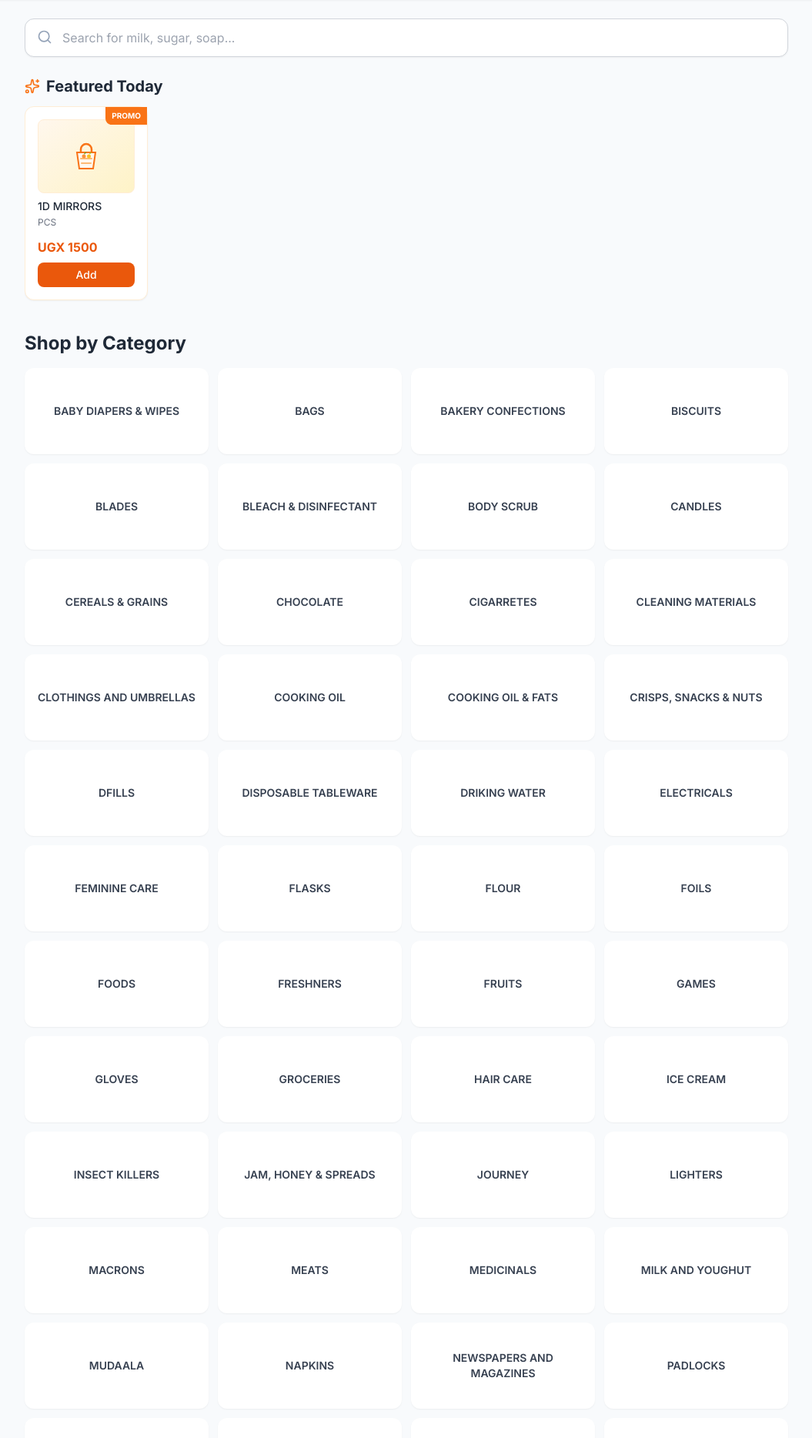
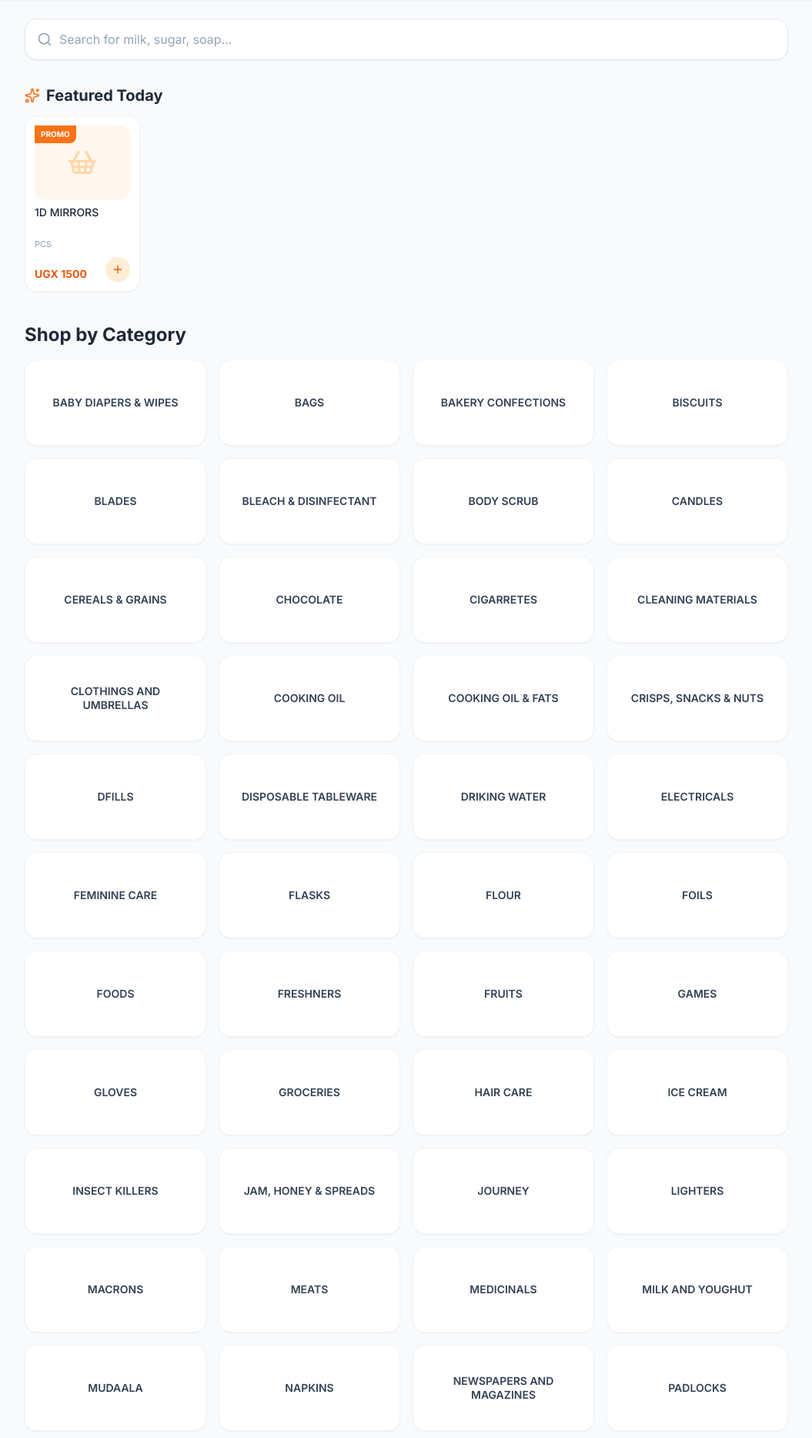
Before and after one commit to AheebwaMike/ggm-store, a Django app: page / in a window 1280 px wide. Shown: the part 52-1920 px from the top of the page at 77% size, without its empty margins (112-1167 px from the left). Run offline with Django 5.2, Linux system fonts and the light colour scheme; data comes from the database, SQL or seed files in the repository; some libraries are stand-ins or nearby versions.

Commit message:
UI Polish: standardize product cards, search bar, and category tiles for a warm feel

```diff
--- a/templates/marketplace/home.html
+++ b/templates/marketplace/home.html
@@ -3,11 +3,13 @@
 {% block title %}Home - GGM Store{% endblock %}
 
 {% block content %}
-<div class="mb-6">
-    <form method="get" action="{% url 'home' %}" class="relative">
+<div class="mb-8">
+    <form method="get" action="{% url 'home' %}" class="relative group">
+        <div class="absolute inset-y-0 left-0 pl-4 flex items-center pointer-events-none">
+            <i data-lucide="search" class="w-5 h-5 text-slate-400 group-focus-within:text-orange-500 transition-colors"></i>
+        </div>
         <input type="text" name="q" value="{{ query }}" placeholder="Search for milk, sugar, soap..."
-               class="w-full border border-gray-300 rounded-xl py-3 px-4 pl-12 focus:outline-none focus:ring-2 focus:ring-orange-500 shadow-sm text-gray-800">
-        <i data-lucide="search" class="w-5 h-5 text-slate-400 absolute left-4 top-3.5"></i>
+               class="w-full bg-white border border-slate-200 rounded-2xl py-3.5 pl-11 pr-4 text-slate-800 shadow-sm focus:outline-none focus:ring-2 focus:ring-orange-500/20 focus:border-orange-500 transition-all placeholder:text-slate-400">
     </form>
 </div>
 
@@ -19,38 +21,40 @@
 
 {% if query %}
     <div class="flex items-center justify-between mb-4">
-        <h1 class="text-xl font-bold text-gray-800">Results for "{{ query }}"</h1>
+        <h1 class="text-xl font-bold text-slate-800">Results for "{{ query }}"</h1>
         <a href="{% url 'home' %}" class="text-sm text-orange-600 hover:underline">Clear search</a>
     </div>
 
     <div class="grid grid-cols-1 md:grid-cols-2 gap-3">
         {% for product in search_results %}
-            <div class="bg-white rounded-lg shadow-sm p-4 flex items-center justify-between">
-                <div class="flex items-center gap-3 w-full">
-                    <div class="w-16 h-16 shrink-0 rounded-lg bg-gradient-to-br from-orange-50 to-amber-100 flex items-center justify-center overflow-hidden border border-orange-100">
+            <div class="bg-white rounded-2xl shadow-sm border border-slate-100 p-3 flex items-center gap-3 active:bg-slate-50 transition-colors">
+                <div class="w-16 h-16 shrink-0 rounded-xl bg-orange-50 flex items-center justify-center overflow-hidden border border-slate-100">
                     {% if product.image %}
                         <img src="{{ product.image.url }}" alt="{{ product.name }}" class="w-full h-full object-cover">
                     {% else %}
-                            {% include "marketplace/_product_image_placeholder.html" with product=product icon_size="h-9 w-9" %}
+                        <i data-lucide="shopping-basket" class="w-8 h-8 text-orange-200"></i>
                     {% endif %}
                 </div>
                 <div class="flex-1 min-w-0 pr-2">
-                        <p class="font-medium text-gray-800 text-sm truncate">{{ product.name }}</p>
-                        <p class="text-xs text-gray-500 mt-0.5">{{ product.unit.name|default:"PCS" }}</p>
+                    <p class="font-medium text-slate-800 text-sm truncate">{{ product.name }}</p>
+                    <p class="text-[11px] text-slate-400 mt-0.5">{{ product.unit.name|default:"PCS" }}</p>
                     <p class="text-orange-600 font-bold mt-1">UGX {{ product.selling_price|floatformat:0 }}</p>
                 </div>
                 <button
                     hx-post="{% url 'add_to_cart' product.id %}"
                     hx-swap="none"
-                        class="bg-orange-600 hover:bg-orange-700 text-white text-sm font-medium px-4 py-2 rounded-lg shrink-0">
-                        Add
+                    class="w-10 h-10 rounded-full bg-orange-100 text-orange-600 hover:bg-orange-600 hover:text-white flex items-center justify-center transition-colors active:scale-90 shrink-0 shadow-sm"
+                    aria-label="Add {{ product.name }} to cart">
+                    <i data-lucide="plus" class="w-5 h-5"></i>
                 </button>
             </div>
+        {% empty %}
+            <div class="col-span-full py-12 text-center bg-white rounded-2xl shadow-sm border border-slate-100">
+                <div class="w-16 h-16 bg-slate-50 rounded-full flex items-center justify-center mx-auto mb-4">
+                    <i data-lucide="search-x" class="w-8 h-8 text-slate-400"></i>
                 </div>
-        {% empty %}
-            <div class="col-span-full py-12 text-center bg-white rounded-lg shadow-sm">
-                <p class="text-gray-500 text-lg mb-2">No products found.</p>
-                <p class="text-sm text-gray-400">Try searching for something else, like "milk" or "sugar".</p>
+                <p class="text-slate-700 font-medium text-lg mb-1">No products found</p>
+                <p class="text-sm text-slate-500">Try searching for something else, like "milk" or "sugar".</p>
             </div>
         {% endfor %}
     </div>
@@ -63,25 +67,28 @@
         </h2>
         <div class="flex overflow-x-auto gap-3 pb-2 snap-x">
             {% for product in frequent_products %}
-            <div class="min-w-[160px] w-[160px] bg-white rounded-xl shadow-sm p-4 flex flex-col justify-between snap-start border border-gray-100">
-                <div class="w-full h-24 bg-gradient-to-br from-orange-50 to-amber-100 rounded-lg mb-2 flex items-center justify-center overflow-hidden border border-orange-100">
+            <div class="min-w-[150px] w-[150px] bg-white rounded-2xl shadow-sm border border-slate-100 p-3 flex flex-col justify-between snap-start relative group">
                 {% if product.image %}
+                <div class="w-full h-24 rounded-xl overflow-hidden mb-2 bg-slate-50 relative">
                     <img src="{{ product.image.url }}" alt="{{ product.name }}" class="w-full h-full object-cover">
+                </div>
                 {% else %}
-                        {% include "marketplace/_product_image_placeholder.html" with product=product icon_size="h-12 w-12" %}
+                <div class="w-full h-24 rounded-xl bg-orange-50 mb-2 flex items-center justify-center text-orange-200 relative">
+                    <i data-lucide="shopping-basket" class="w-10 h-10"></i>
+                </div>
                 {% endif %}
+                <div>
+                    <p class="font-medium text-slate-800 text-sm line-clamp-2 leading-tight min-h-[2.5rem]">{{ product.name }}</p>
+                    <p class="text-[11px] text-slate-400 mt-0.5">{{ product.unit.name|default:"PCS" }}</p>
                 </div>
-                <div>
-                    <p class="font-medium text-gray-800 text-sm line-clamp-2 leading-tight">{{ product.name }}</p>
-                    <p class="text-xs text-gray-500 mt-1">{{ product.unit.name|default:"PCS" }}</p>
-                </div>
-                <div class="mt-3">
-                    <p class="text-orange-600 font-bold mb-2">UGX {{ product.selling_price|floatformat:0 }}</p>
+                <div class="mt-2 flex items-end justify-between">
+                    <p class="text-orange-600 font-bold text-sm">UGX {{ product.selling_price|floatformat:0 }}</p>
                     <button
                         hx-post="{% url 'add_to_cart' product.id %}"
                         hx-swap="none"
-                        class="w-full bg-gray-100 hover:bg-gray-200 text-gray-800 text-sm font-medium py-1.5 rounded-lg transition">
-                        + Add
+                        class="w-8 h-8 rounded-full bg-orange-100 text-orange-600 hover:bg-orange-600 hover:text-white flex items-center justify-center transition-colors active:scale-90 shadow-sm"
+                        aria-label="Add {{ product.name }} to cart">
+                        <i data-lucide="plus" class="w-4 h-4"></i>
                     </button>
                 </div>
             </div>
@@ -97,28 +104,30 @@
         </h2>
         <div class="flex overflow-x-auto gap-3 pb-2 snap-x">
             {% for product in featured_products %}
-            <div class="min-w-[160px] w-[160px] bg-white rounded-xl shadow-sm p-4 flex flex-col justify-between snap-start border border-orange-100 relative">
-                <div class="absolute top-0 right-0 bg-orange-500 text-white text-[10px] font-bold px-2 py-1 rounded-bl-lg">
-                    PROMO
+            <div class="min-w-[150px] w-[150px] bg-white rounded-2xl shadow-sm border border-slate-100 p-3 flex flex-col justify-between snap-start relative group">
+                {% if product.image %}
+                <div class="w-full h-24 rounded-xl overflow-hidden mb-2 bg-slate-50 relative">
+                    <img src="{{ product.image.url }}" alt="{{ product.name }}" class="w-full h-full object-cover">
+                    <div class="absolute top-0 left-0 bg-orange-500 text-white text-[10px] font-bold px-2 py-1 rounded-br-lg z-10">PROMO</div>
                 </div>
-                <div class="w-full h-24 bg-gradient-to-br from-orange-50 to-amber-100 rounded-lg mb-2 flex items-center justify-center overflow-hidden border border-orange-100">
-                    {% if product.image %}
-                        <img src="{{ product.image.url }}" alt="{{ product.name }}" class="w-full h-full object-cover">
                 {% else %}
-                        {% include "marketplace/_product_image_placeholder.html" with product=product icon_size="h-12 w-12" %}
+                <div class="w-full h-24 rounded-xl bg-orange-50 mb-2 flex items-center justify-center text-orange-200 relative">
+                    <i data-lucide="shopping-basket" class="w-10 h-10"></i>
+                    <div class="absolute top-0 left-0 bg-orange-500 text-white text-[10px] font-bold px-2 py-1 rounded-br-lg z-10">PROMO</div>
+                </div>
                 {% endif %}
+                <div>
+                    <p class="font-medium text-slate-800 text-sm line-clamp-2 leading-tight min-h-[2.5rem]">{{ product.name }}</p>
+                    <p class="text-[11px] text-slate-400 mt-0.5">{{ product.unit.name|default:"PCS" }}</p>
                 </div>
-                <div>
-                    <p class="font-medium text-gray-800 text-sm line-clamp-2 leading-tight">{{ product.name }}</p>
-                    <p class="text-xs text-gray-500 mt-1">{{ product.unit.name|default:"PCS" }}</p>
-                </div>
-                <div class="mt-3">
-                    <p class="text-orange-600 font-bold mb-2">UGX {{ product.selling_price|floatformat:0 }}</p>
+                <div class="mt-2 flex items-end justify-between">
+                    <p class="text-orange-600 font-bold text-sm">UGX {{ product.selling_price|floatformat:0 }}</p>
                     <button
                         hx-post="{% url 'add_to_cart' product.id %}"
                         hx-swap="none"
-                        class="w-full bg-orange-600 hover:bg-orange-700 text-white text-sm font-medium py-1.5 rounded-lg">
-                        Add
+                        class="w-8 h-8 rounded-full bg-orange-100 text-orange-600 hover:bg-orange-600 hover:text-white flex items-center justify-center transition-colors active:scale-90 shadow-sm"
+                        aria-label="Add {{ product.name }} to cart">
+                        <i data-lucide="plus" class="w-4 h-4"></i>
                     </button>
                 </div>
             </div>
@@ -136,14 +145,14 @@
 
     <h1 class="text-2xl font-bold mb-4 text-gray-800">Shop by Category</h1>
 
-    <div class="grid grid-cols-2 md:grid-cols-4 gap-3">
+    <div class="grid grid-cols-2 sm:grid-cols-3 md:grid-cols-4 gap-3 sm:gap-4">
         {% for group in groups %}
             <a href="{% url 'product_list' group.id %}"
-               class="bg-white rounded-xl shadow-sm hover:shadow-md transition p-4 flex flex-col items-center justify-center text-center h-28 group">
-                <span class="font-semibold text-gray-700 group-hover:text-orange-600 transition text-sm">{{ group.name }}</span>
+               class="bg-white rounded-2xl shadow-sm border border-slate-100 hover:shadow-md hover:border-orange-200 transition-all duration-200 p-4 flex flex-col items-center justify-center text-center h-28 active:scale-95 group">
+                <span class="font-semibold text-slate-700 group-hover:text-orange-600 transition text-sm leading-tight">{{ group.name }}</span>
             </a>
         {% empty %}
-            <p class="col-span-full text-gray-500">No categories found.</p>
+            <p class="col-span-full text-slate-500 text-center py-8">No categories found.</p>
         {% endfor %}
     </div>
 {% endif %}
```
Also changed, not shown: templates/marketplace/product_list.html (+9 -10 lines). Lines whose indentation alone changed are shown as unchanged.
